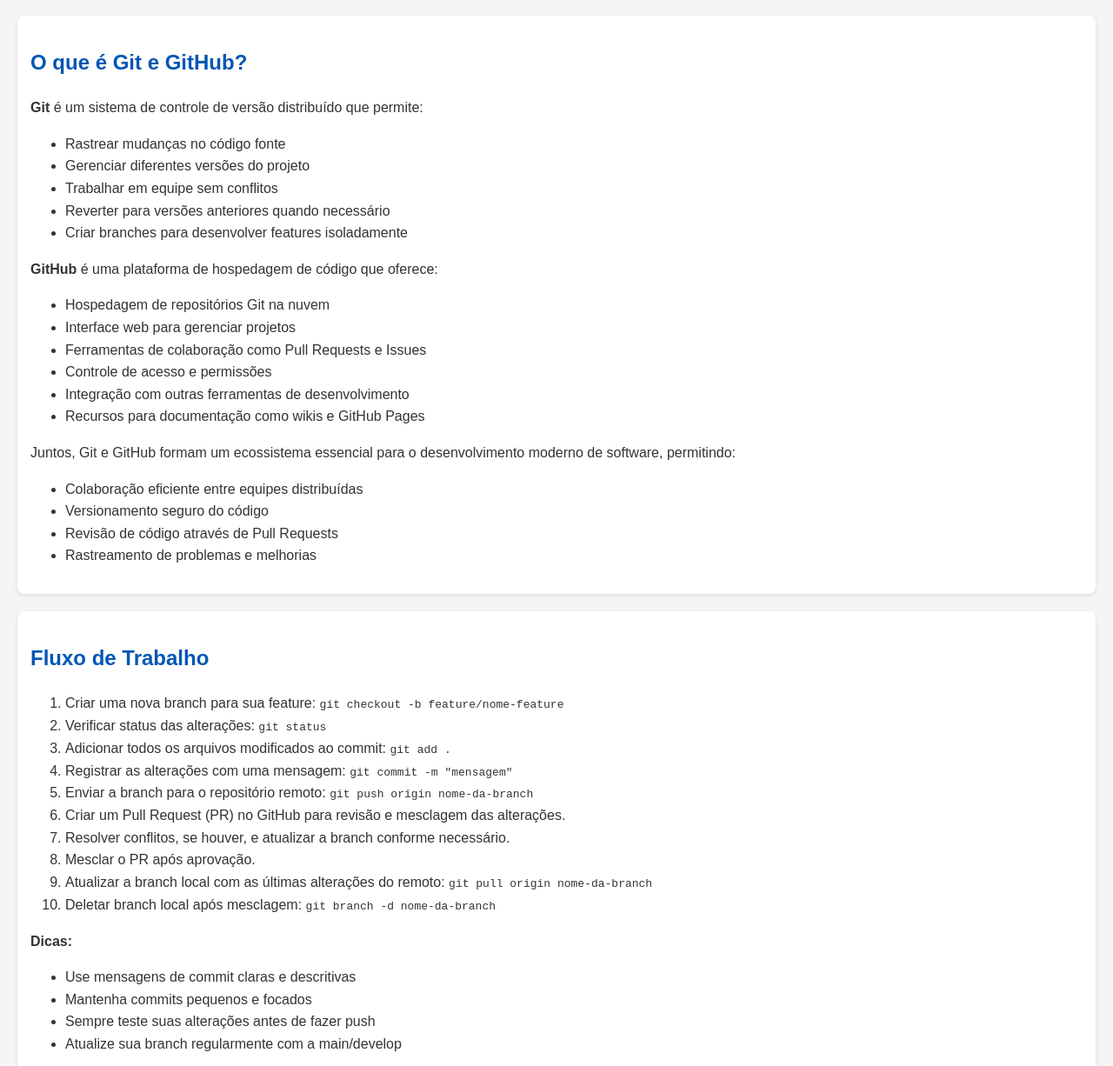
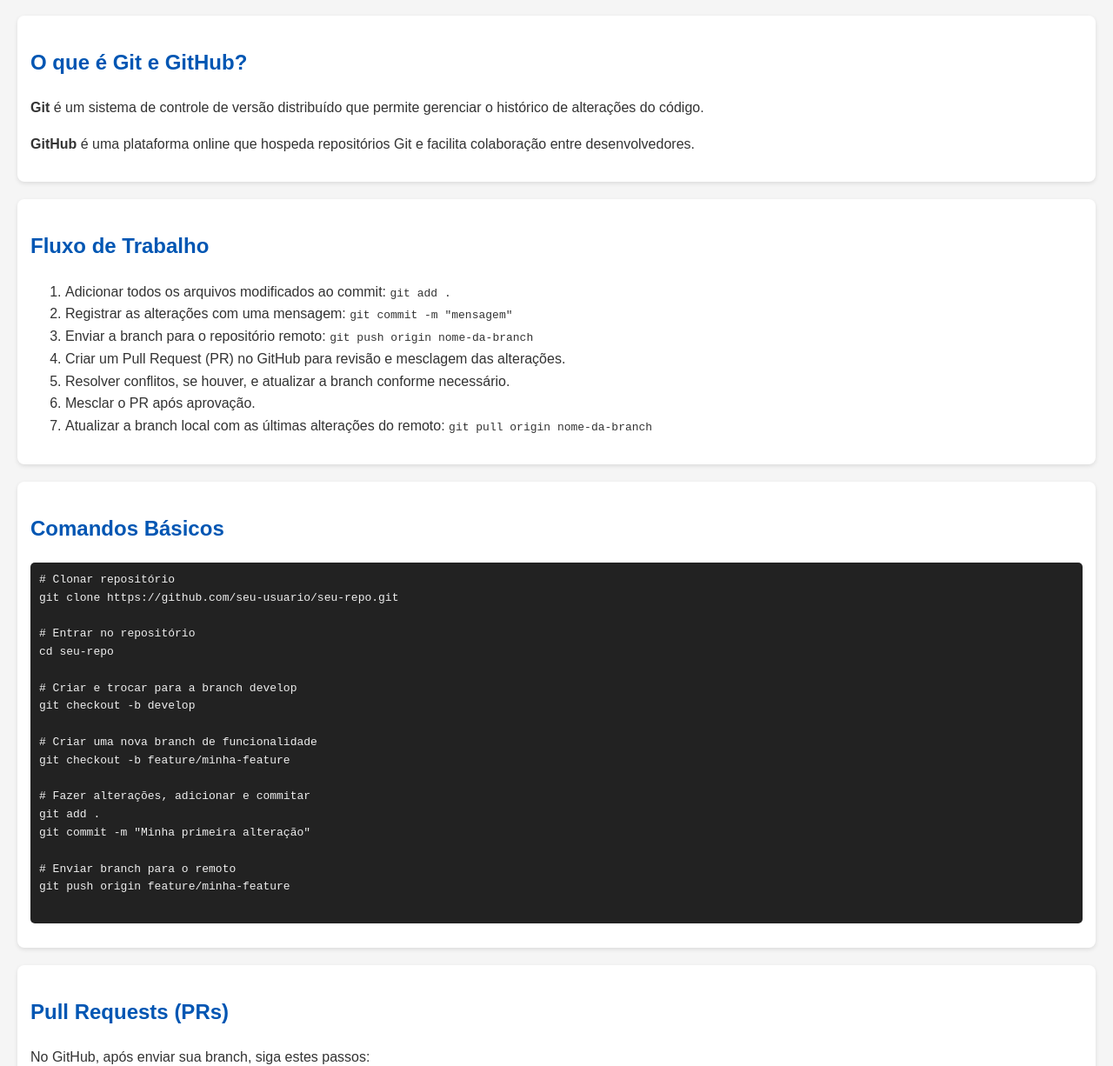
Before and after one commit to Thidesc3/My_Github, a plain HTML site: page index.html in a window 1280 px wide. Shown: the part 76-1302 px from the top of the page at 87% size. Drawn offline with Linux system fonts and the light colour scheme.

Commit message:
Revert "Adicionando mais informacoes relevantes"

```diff
--- a/index.html
+++ b/index.html
@@ -7,41 +7,16 @@
 </head>
 <body>
   <h1>Guia de Git e GitHub</h1>
+
   <section>
     <h2>O que é Git e GitHub?</h2>
-    <p><strong>Git</strong> é um sistema de controle de versão distribuído que permite:</p>
-    <ul>
-      <li>Rastrear mudanças no código fonte</li>
-      <li>Gerenciar diferentes versões do projeto</li>
-      <li>Trabalhar em equipe sem conflitos</li>
-      <li>Reverter para versões anteriores quando necessário</li>
-      <li>Criar branches para desenvolver features isoladamente</li>
-    </ul>
-
-    <p><strong>GitHub</strong> é uma plataforma de hospedagem de código que oferece:</p>
-    <ul>
-      <li>Hospedagem de repositórios Git na nuvem</li>
-      <li>Interface web para gerenciar projetos</li>
-      <li>Ferramentas de colaboração como Pull Requests e Issues</li>
-      <li>Controle de acesso e permissões</li>
-      <li>Integração com outras ferramentas de desenvolvimento</li>
-      <li>Recursos para documentação como wikis e GitHub Pages</li>
-    </ul>
-
-    <p>Juntos, Git e GitHub formam um ecossistema essencial para o desenvolvimento moderno de software, permitindo:</p>
-    <ul>
-      <li>Colaboração eficiente entre equipes distribuídas</li>
-      <li>Versionamento seguro do código</li>
-      <li>Revisão de código através de Pull Requests</li>
-      <li>Rastreamento de problemas e melhorias</li>
-    </ul>
+    <p><strong>Git</strong> é um sistema de controle de versão distribuído que permite gerenciar o histórico de alterações do código.</p>
+    <p><strong>GitHub</strong> é uma plataforma online que hospeda repositórios Git e facilita colaboração entre desenvolvedores.</p>
   </section>
 
     <section>
     <h2>Fluxo de Trabalho</h2>
     <ol>
-      <li>Criar uma nova branch para sua feature: <code>git checkout -b feature/nome-feature</code></li>
-      <li>Verificar status das alterações: <code>git status</code></li>
         <li>Adicionar todos os arquivos modificados ao commit: <code>git add .</code></li>
         <li>Registrar as alterações com uma mensagem: <code>git commit -m "mensagem"</code></li>
         <li>Enviar a branch para o repositório remoto: <code>git push origin nome-da-branch</code></li>
@@ -49,15 +24,7 @@
         <li>Resolver conflitos, se houver, e atualizar a branch conforme necessário.</li>
         <li>Mesclar o PR após aprovação.</li>
         <li>Atualizar a branch local com as últimas alterações do remoto: <code>git pull origin nome-da-branch</code></li>
-      <li>Deletar branch local após mesclagem: <code>git branch -d nome-da-branch</code></li>
     </ol>
-    <p><strong>Dicas:</strong></p>
-    <ul>
-      <li>Use mensagens de commit claras e descritivas</li>
-      <li>Mantenha commits pequenos e focados</li>
-      <li>Sempre teste suas alterações antes de fazer push</li>
-      <li>Atualize sua branch regularmente com a main/develop</li>
-    </ul>
     </section>
 
   <section>
@@ -81,26 +48,7 @@
 
 # Enviar branch para o remoto
 git push origin feature/minha-feature
-
-# Verificar status do repositório
-git status
-
-# Ver histórico de commits
-git log
-
-# Desfazer alterações não commitadas
-git checkout -- arquivo
-
-# Atualizar repositório local
-git pull origin main
-
-# Listar todas as branches
-git branch -a
-
-# Merge de branches (estando na branch destino)
-git merge nome-da-branch
     </pre>
-    <p><em>Importante: Sempre verifique em qual branch está antes de começar a trabalhar usando <code>git branch</code></em></p>
   </section>
 
   <section>
@@ -130,17 +78,6 @@
 git commit -m "Conflito resolvido"
 git push origin develop
     </pre>
-    <h3>Dicas para Evitar Conflitos:</h3>
-    <ul>
-      <li>Mantenha sua branch atualizada com frequência</li>
-      <li>Comunique-se com a equipe sobre alterações em arquivos críticos</li>
-      <li>Divida grandes alterações em commits menores</li>
-      <li>Use rebase em vez de merge quando apropriado</li>
-    </ul>
   </section>
-
-  <footer>
-    <p>Para mais informações, consulte a <a href="https://docs.github.com">documentação oficial do GitHub</a></p>
-  </footer>
 </body>
 </html>
```
Lines whose indentation alone changed are shown as unchanged.
